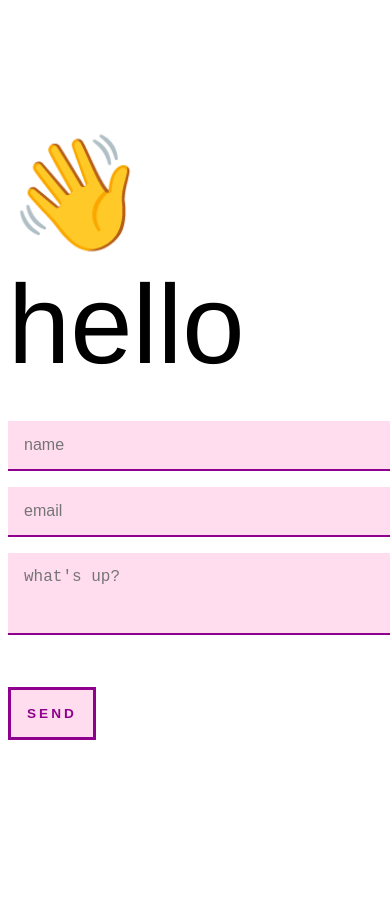
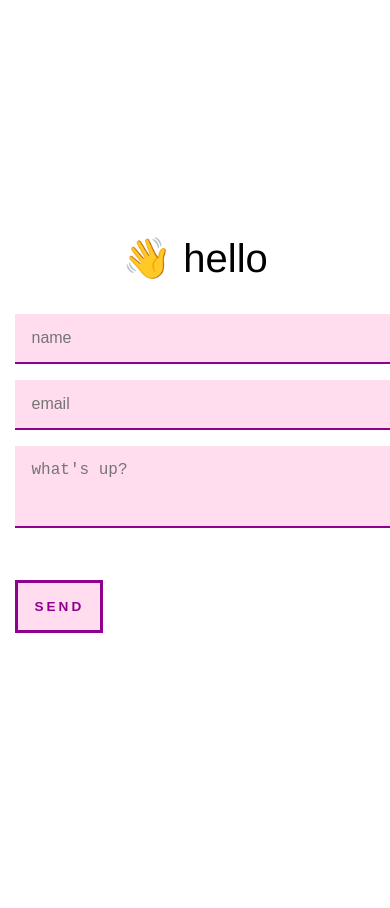
Before and after one commit to jrelgin/jrelgin.com, a Jekyll site: the page built from index.md, in a window 390 px wide. Built offline with Jekyll 4.4.1, drawn with Linux system fonts in a browser that asks for light colours.

Commit message:
add media query

```diff
--- a/_sass/components/_forms.scss
+++ b/_sass/components/_forms.scss
@@ -30,6 +30,6 @@
 }
 
 form {
-  width: 100%;
-  max-width: 380px;
+  width: 380px;
+  max-width: 96%;
 }
--- a/_sass/global/_type.scss
+++ b/_sass/global/_type.scss
@@ -10,3 +10,9 @@
   font-size: 7rem;
   margin-bottom: 2rem;
 }
+
+@media (max-width: 30em) {
+  .welcome {
+    font-size: 2.5rem;
+  }
+}
```
